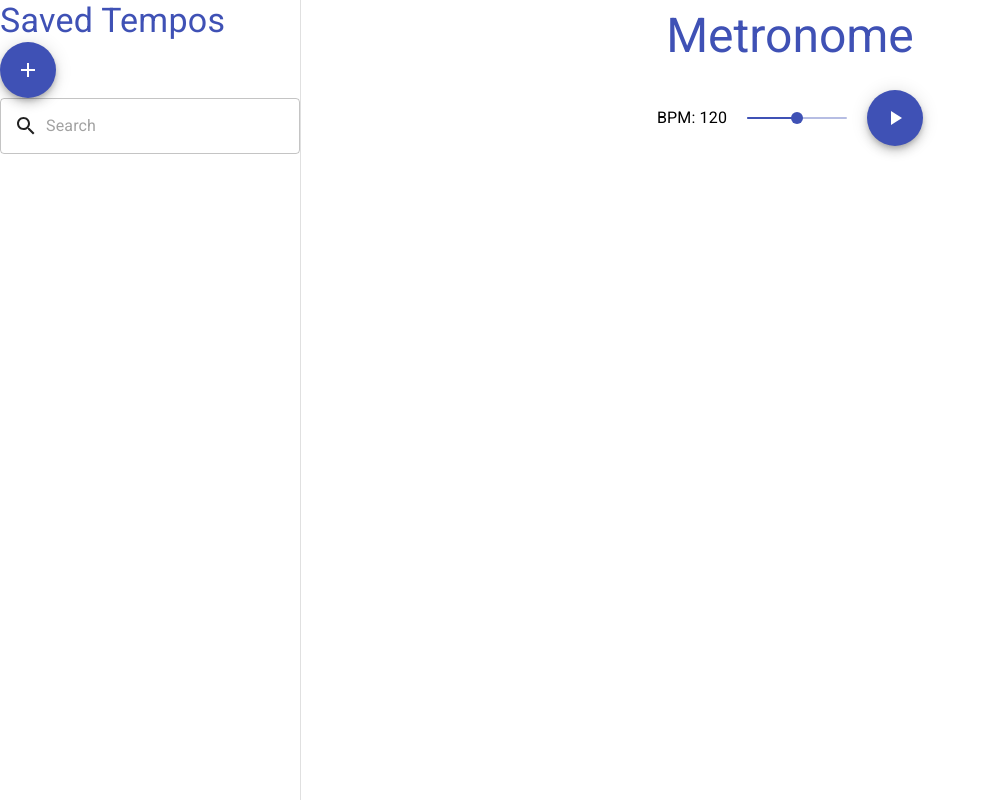
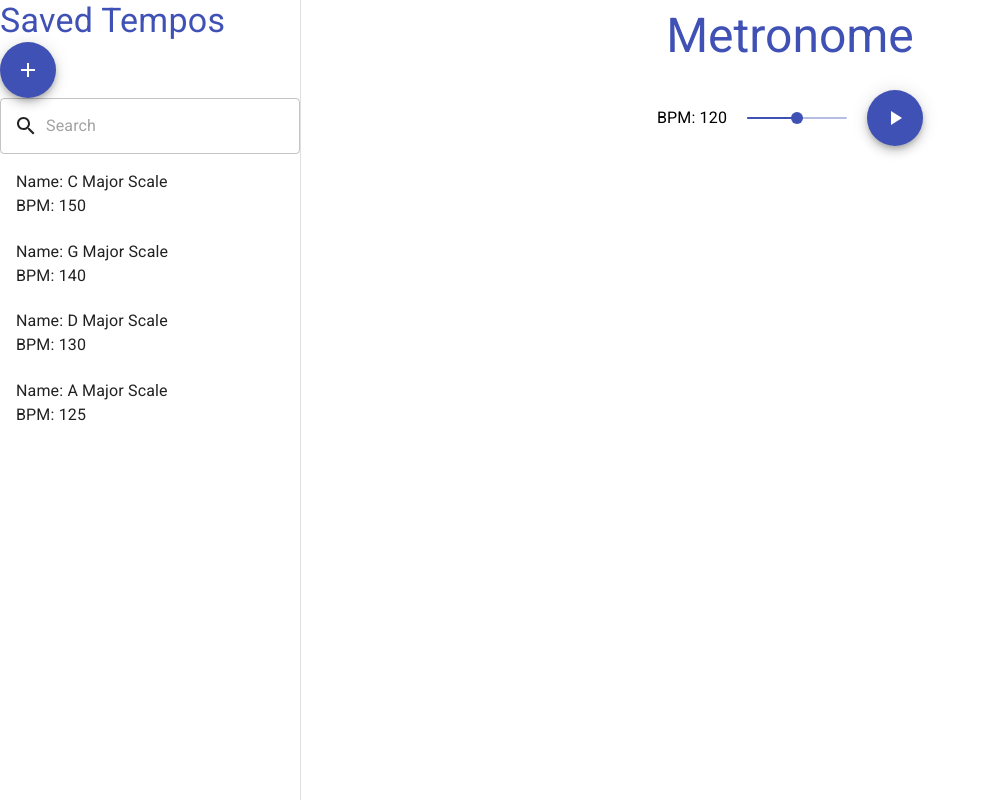
Before and after one commit to GarthCalkwood/metronome, a React (Create React App) app: page / in a window 1280 px wide. Shown: the whole page, without its empty margins (0-990 px from the left). Built offline with nearby package versions, Linux system fonts and the light colour scheme; data requests are answered from the project's data file.

Commit message:
Add initial saved tempos retreived with axios

```diff
--- /dev/null
+++ b/db.json
@@ -0,0 +1,24 @@
+{
+  "tempos": [
+    {
+      "id": 0,
+      "name": "C Major Scale",
+      "tempo": 150
+    },
+    {
+      "id": 1,
+      "name": "G Major Scale",
+      "tempo": 140
+    },
+    {
+      "id": 2,
+      "name": "D Major Scale",
+      "tempo": 130
+    },
+    {
+      "id": 3,
+      "name": "A Major Scale",
+      "tempo": 125
+    }
+  ]
+}
--- a/src/App.js
+++ b/src/App.js
@@ -1,4 +1,4 @@
-import { useState } from 'react'
+import { useState, useEffect } from 'react'
 import Search from './components/Search'
 import NewTempoForm from './components/NewTempoForm'
 import Typography from '@material-ui/core/Typography'
@@ -7,6 +7,7 @@
 import click1 from './audio/click1.wav'
 import Drawer from '@material-ui/core/Drawer'
 import { makeStyles } from '@material-ui/core'
+import axios from 'axios'
 
 const App = () => {
   const [tempos, setTempos] = useState([])
@@ -86,6 +87,15 @@
       margin: 'auto',
     },
   })
+
+  useEffect(() => {
+    axios
+      .get('http://localhost:3001/tempos')
+      .then(response => {
+        setTempos(response.data)
+      })
+  }, [])
+
   const classes = useStyles()
 
   return (
```
Also changed, not shown: package.json (+6 -1 lines), 1 other file (tests, documents, lock files or other folders).
